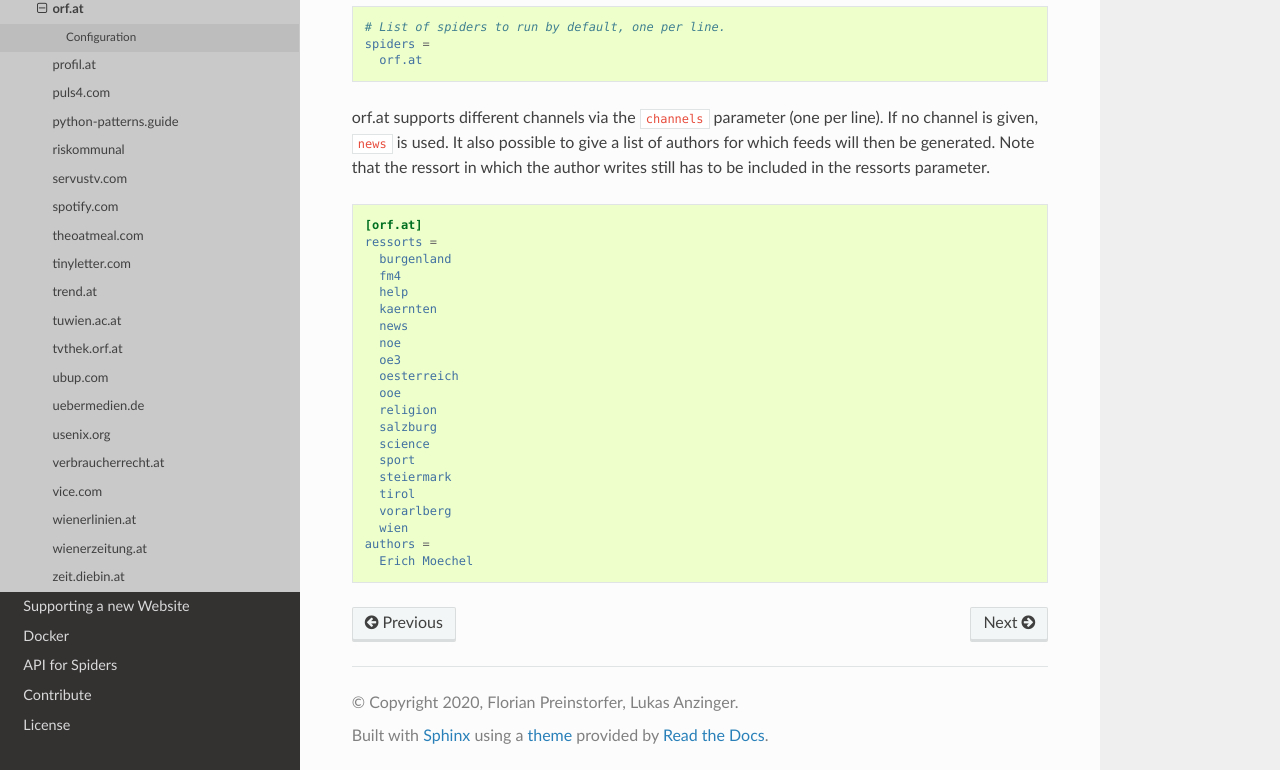
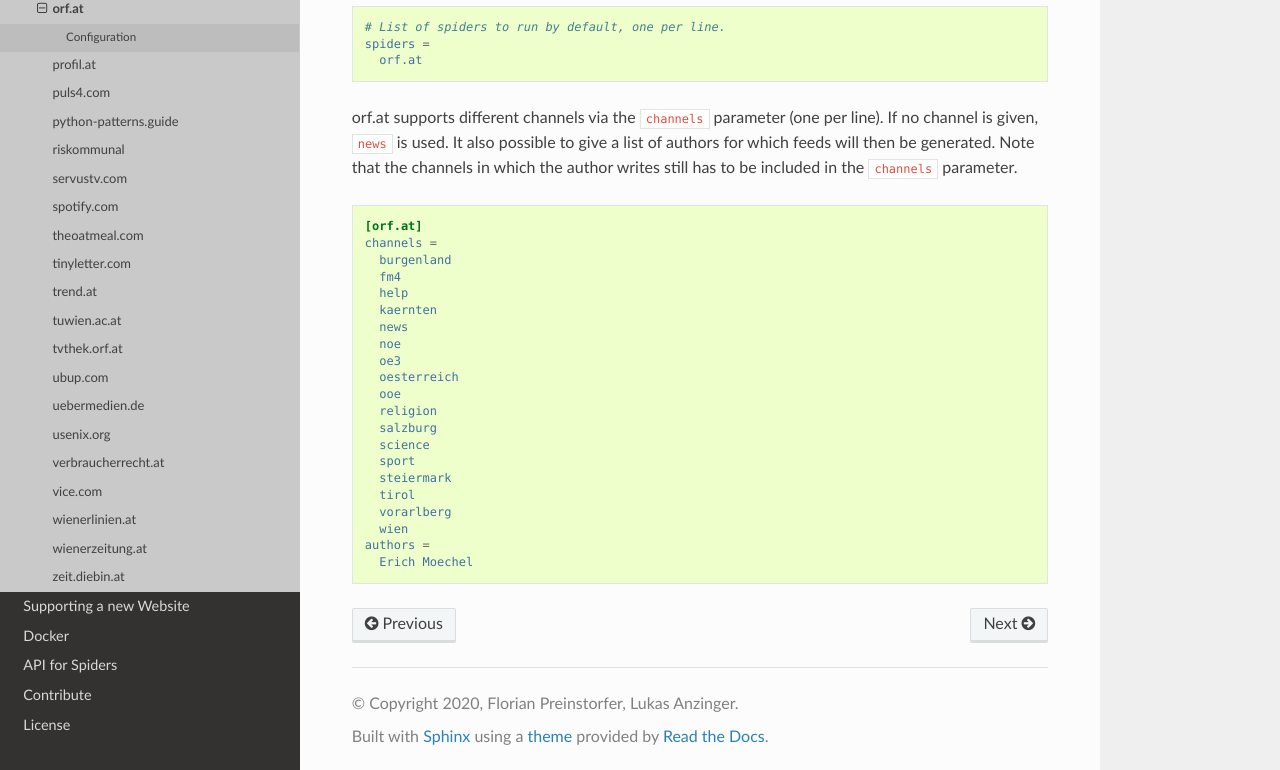
Before and after one commit to PyFeeds/PyFeeds, a Sphinx documentation site: the page built from docs/spiders/orf.at.rst, in a window 1280 px wide and 1080 px high. Shown: the part 307-1077 px from the top of the window. Built offline with Sphinx 7.4.7 and the Read the Docs theme 2.0.0, drawn with Linux system fonts in a browser that asks for light colours.

Commit message:
Fix documentation for orf.at

```diff
--- a/docs/spiders/orf.at.rst
+++ b/docs/spiders/orf.at.rst
@@ -15,15 +15,15 @@ Add ``orf.at`` to the list of spiders:
      orf.at
 
 orf.at supports different channels via the ``channels`` parameter (one per
-line). If no channel is given, ``news`` is used. It also possible to give
-a list of authors for which feeds will then be generated. Note that the
-ressort in which the author writes still has to be included in the ressorts
+line). If no channel is given, ``news`` is used. It also possible to give a
+list of authors for which feeds will then be generated. Note that the channels
+in which the author writes still has to be included in the ``channels``
 parameter.
 
 .. code-block:: ini
 
    [orf.at]
-   ressorts =
+   channels =
      burgenland
      fm4
      help
```
